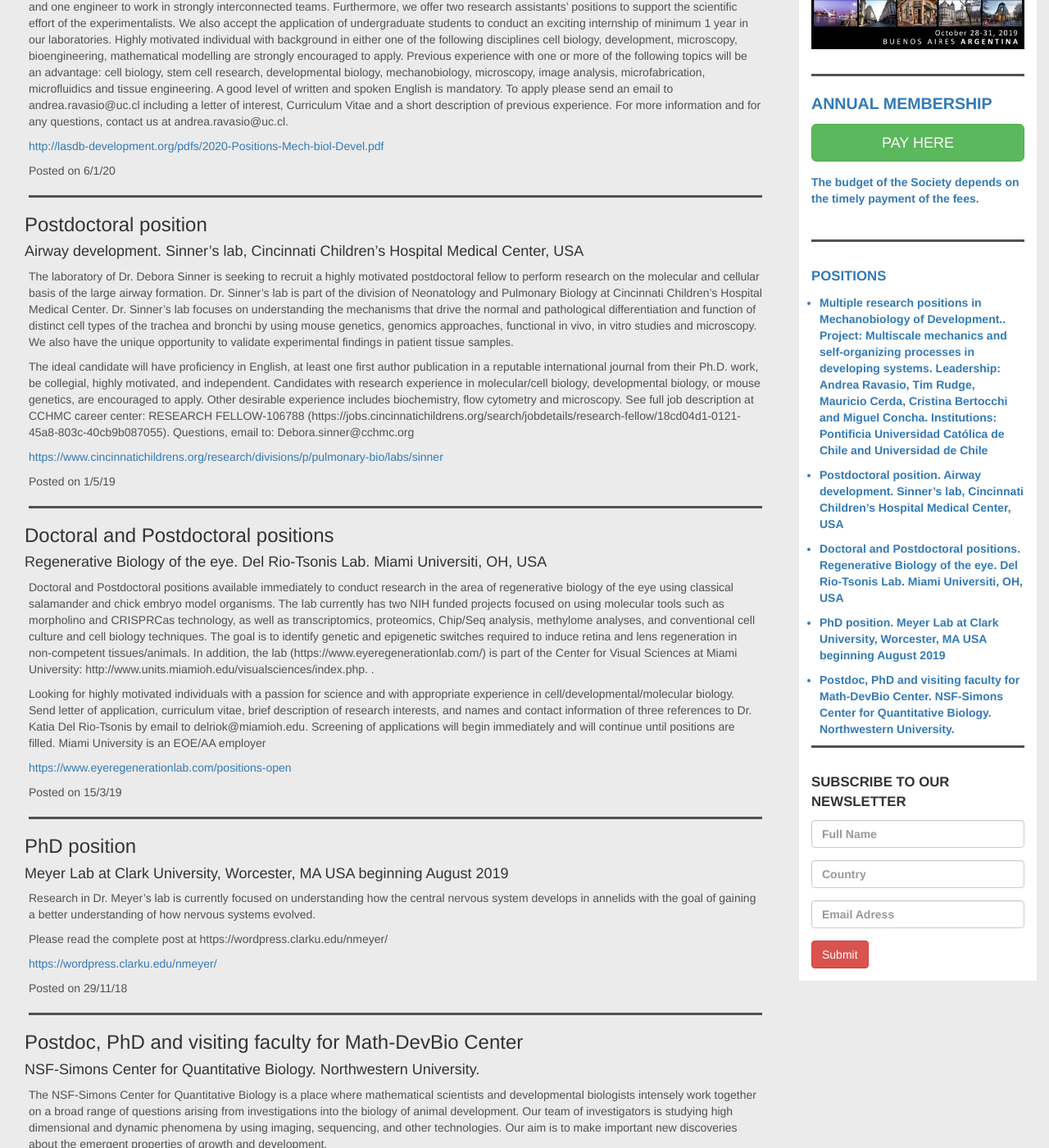
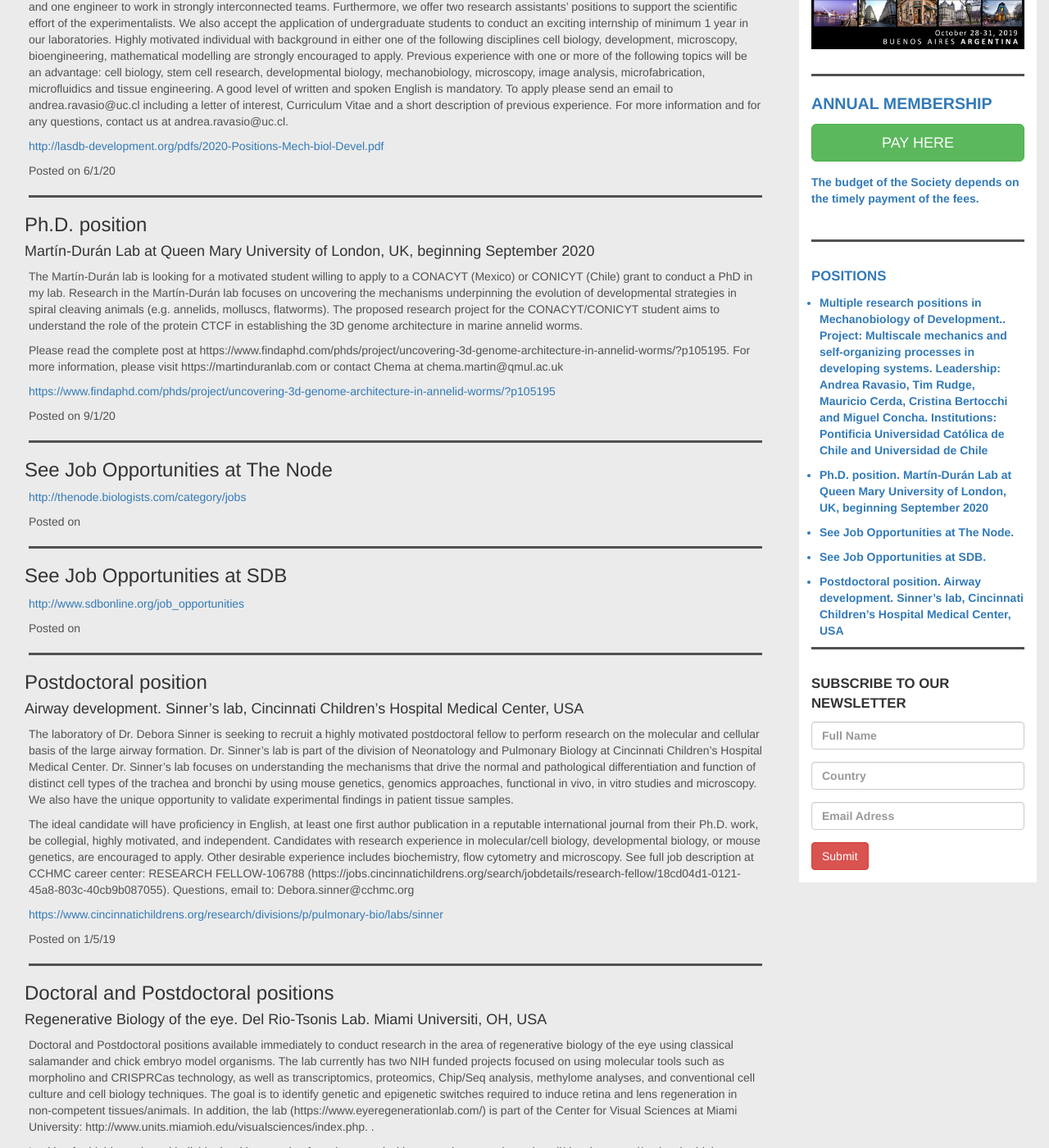
Before and after one commit to lasdb/lasdb.github.io, a Jekyll site: the page built from _posts/2000-01-01-jobs.markdown, in a window 1280 px wide and 1400 px high, scrolled down 516 px. Shown: the whole window at 82% size. Built offline with Jekyll 4.4.1, drawn with Linux system fonts in a browser that asks for light colours; nearby versions of some CDN libraries; some of the changed text lies outside the part shown.

Commit message:
Update 2000-01-01-jobs.markdown

```diff
--- a/_posts/2000-01-01-jobs.markdown
+++ b/_posts/2000-01-01-jobs.markdown
@@ -24,6 +24,21 @@ microscopy, image analysis, microfabrication, microfluidics and tissue engineeri
 and spoken English is mandatory. To apply please send an email to andrea.ravasio@uc.cl including a letter of interest, Curriculum Vitae and a short description of previous experience. For more information and for
 any questions, contact us at andrea.ravasio@uc.cl.'
     URL: 'http://lasdb-development.org/pdfs/2020-Positions-Mech-biol-Devel.pdf'
+
+  - title: 'Ph.D. position'
+    date: '9/1/20'
+    subtitle: 'Martín-Durán Lab at Queen Mary University of London, UK, beginning September 2020'
+    body: 'The Martín-Durán lab is looking for a motivated student willing to apply to a CONACYT (Mexico) or CONICYT (Chile) grant to conduct a PhD in my lab. Research in the Martín-Durán lab focuses on uncovering the mechanisms underpinning the evolution of developmental strategies in spiral cleaving animals (e.g. annelids, molluscs, flatworms). The proposed research project for the CONACYT/CONICYT student aims to understand the role of the protein CTCF in establishing the 3D genome architecture in marine annelid worms.'
+    par2: 'Please read the complete post at https://www.findaphd.com/phds/project/uncovering-3d-genome-architecture-in-annelid-worms/?p105195. For more information, please visit https://martinduranlab.com or contact Chema at chema.martin@qmul.ac.uk'
+    URL: 'https://www.findaphd.com/phds/project/uncovering-3d-genome-architecture-in-annelid-worms/?p105195'
+
+  - title: 'See Job Opportunities at The Node'
+    date: ''
+    URL: 'http://thenode.biologists.com/category/jobs'
+
+  - title: 'See Job Opportunities at SDB'
+    date: ''
+    URL: 'http://www.sdbonline.org/job_opportunities'
 
   - title: 'Postdoctoral position'
     date: '1/5/19'
```
Also changed, not shown: other parts of _posts/2000-01-01-jobs.markdown (+0 -7 lines).
